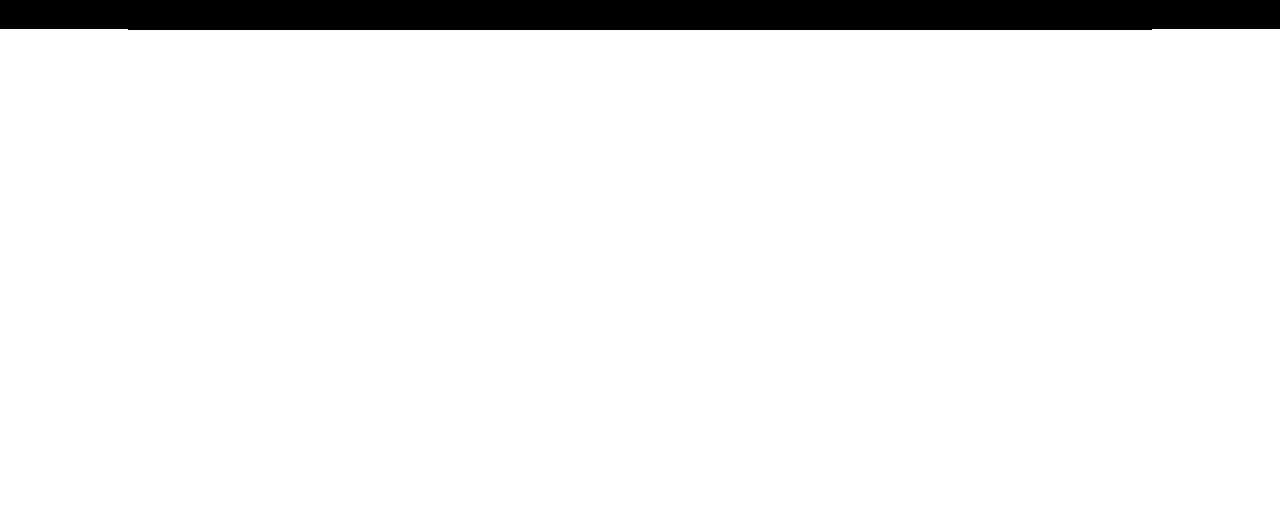
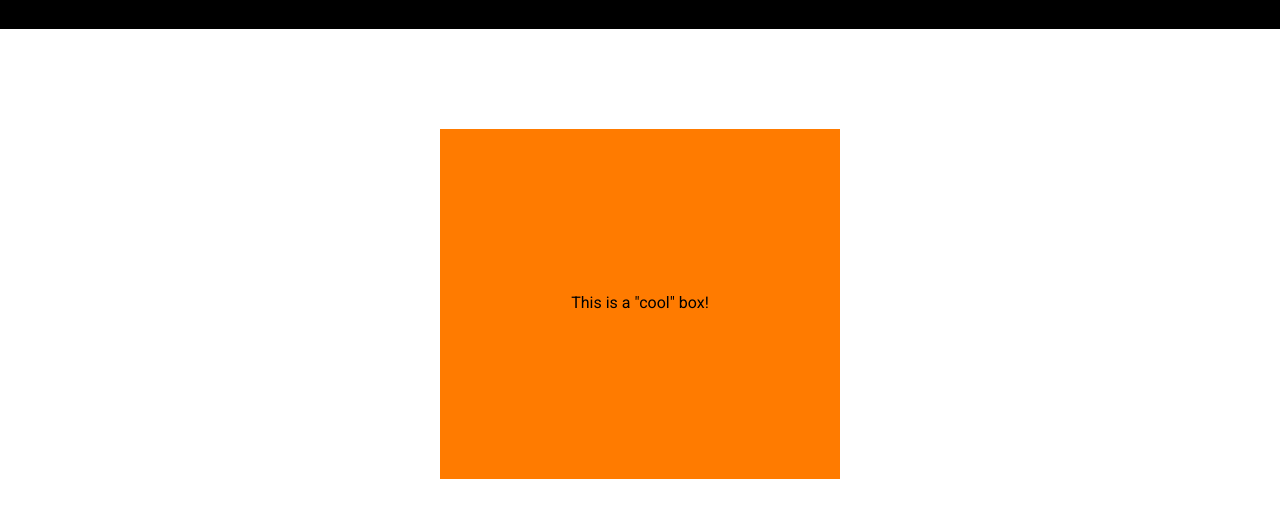
Before and after one commit to mikevensa/learning-mdn, a plain HTML site: page css-styling-the-web/cool-looking-box/index.html in a window 1280 px wide. Shown: the part 71-588 px from the top of the page. Drawn offline with Linux system fonts and the light colour scheme.

Commit message:
add: added the baseline html and css to create the box

```diff
--- a/css-styling-the-web/cool-looking-box/index.html
+++ b/css-styling-the-web/cool-looking-box/index.html
@@ -24,7 +24,7 @@
     <main>
 
         <div class="task">
-
+            <p>This is a "cool" box!</p>
         </div>
 
 
--- a/css-styling-the-web/cool-looking-box/styles/style.css
+++ b/css-styling-the-web/cool-looking-box/styles/style.css
@@ -1,32 +1,3 @@
-/* Template CSS */
-body{
-  font-family: 'Roboto', sans-serif;
-}
-
-header{
-    color: white;
-    text-align: center;
-    background-color: black;
-    padding: 10px;
-}
-
-main{
-  width: 80vw;
-  margin: auto;
-}
-
-.task-head{
-  text-align: center;
-}
-
-.task-description{
-  text-align: center;
-  font-style: italic;
-}
-
-.task{
-  border-bottom: solid 1px black;
-}
 
 /*! normalize.css v8.0.1 | MIT License | github.com/necolas/normalize.css */
 
@@ -377,3 +348,54 @@ main{
   [hidden] {
     display: none;
   }
+
+  /* Template CSS */
+body{
+  font-family: 'Roboto', sans-serif;
+}
+
+header{
+    color: white;
+    text-align: center;
+    background-color: black;
+    padding: 10px;
+}
+
+main{
+  width: 80vw;
+  margin: auto;
+}
+
+.task-head{
+  text-align: center;
+}
+
+.task-description{
+  text-align: center;
+  font-style: italic;
+}
+
+/* .task{
+  border-bottom: solid 1px black;
+} */
+
+/* task css */
+
+.task{
+  /* properties for baseline style of the box */
+  margin-top: 100px;
+  display: flex;
+  justify-content: center;
+  align-items: center;
+  width: 400px;
+  height: 350px;
+  background-color: rgb(255, 123, 0);
+  margin: auto;
+  margin-top: 100px;
+
+  /* properties to create dimension */
+}
+
+.task p{
+  text-align: center;
+}
```
